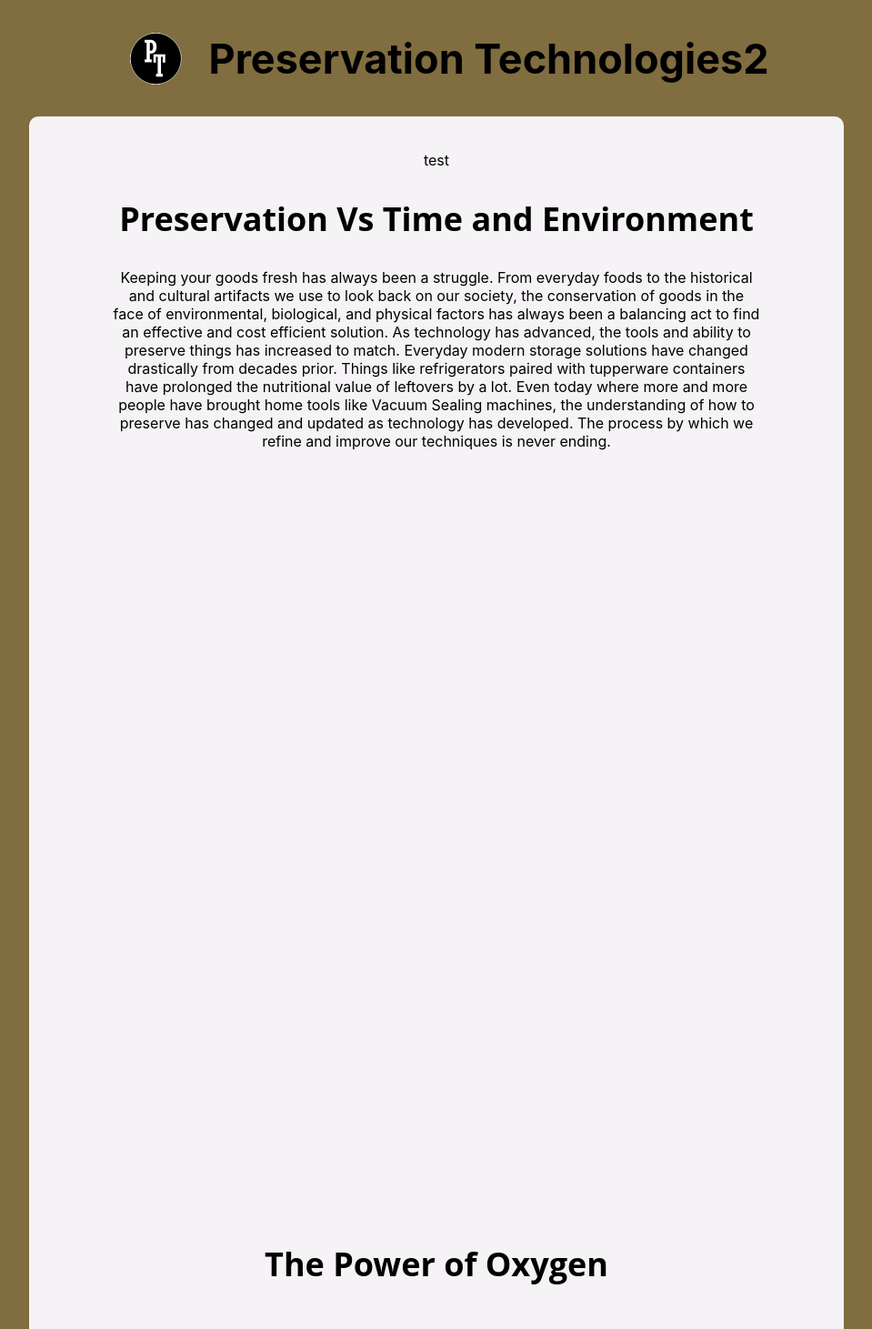
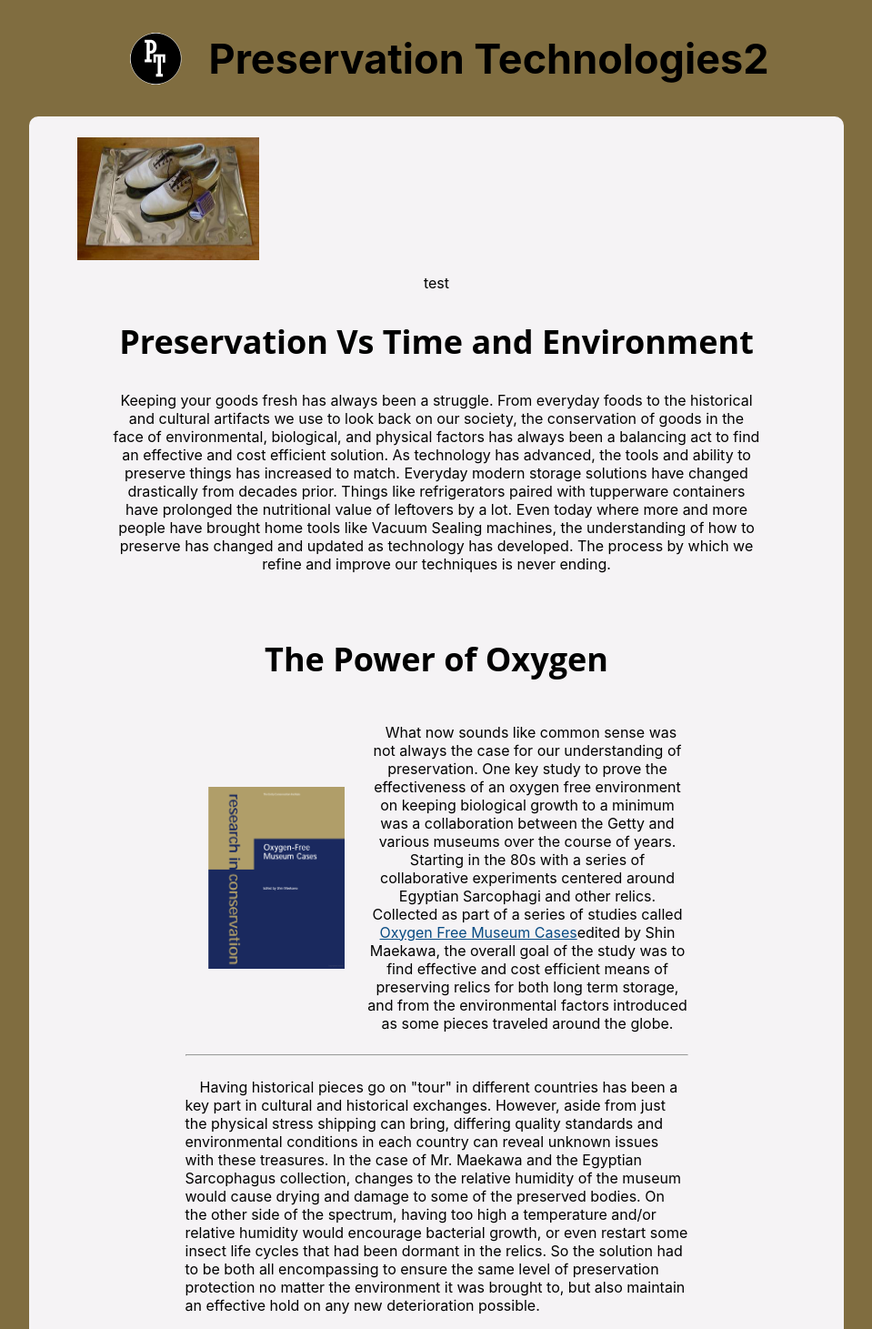
Before and after one commit to TrunkOfUkuleles/preserve-draft, a React (Create React App) app: page / in a window 1280 px wide. Shown: the top 1461 px of the page at 91% size, without its empty margins (160-1119 px from the left). Built offline with nearby package versions, Linux system fonts and the light colour scheme.

Commit message:
Add files via upload

```diff
--- a/src/App.js
+++ b/src/App.js
@@ -22,8 +22,8 @@ function enbiggen(){
   return setPicOpen(!picOpen)
 }
 
-let holder = <></>;
-// let shoepic = <img src="shoesaver.jpg" alt="Shoe Saving combination of moisture absorbing dribox with high barrier zipper bag" id="shoe-pic" width="200px" height="135px" />;
+// let holder = <></>;
+let shoepic = <img src="shoesaver.jpg" alt="Shoe Saving combination of moisture absorbing dribox with high barrier zipper bag" id="shoe-pic" width="200px" height="135px" />;
 
 // function PopOut(el){
 // if (popped==="none"){
@@ -50,7 +50,7 @@ let holder = <></>;
       {/* <div id="Header-Stuffs">Contact Us</div> */}
     </div>
       <div id="Main-Body">
-        <div id="popout" visible={popped} width="500px;" height="500px">{holder}</div>
+        <div id="popout" visible={popped} width="500px;" height="500px">{shoepic}</div>
         <div id="section1" className="section-container">
           <buttion id="testo">test</buttion>
           <div id="section1-title" className="section-title"><h2>Preservation Vs Time and Environment</h2></div>
@@ -61,8 +61,6 @@ let holder = <></>;
           leftovers by a lot. Even today where more and more people have brought home tools like Vacuum Sealing machines, the understanding of how to preserve has
           changed and updated as technology has developed. The process by which we refine and improve our techniques is never ending. </div>
         </div>
-        <div className="vll"></div>
-        <div className="vlr"></div>
         <div id="section2" className="section-container">
           <div id="section2-title" className="section-title"><h2>The Power of Oxygen</h2></div>
           <div id="section2-cont">
--- a/src/index.css
+++ b/src/index.css
@@ -156,13 +156,3 @@ color: #084B83;
 #review-pic{
   margin: 15px auto;
 }
-.vll{
-  border-left:4px soild #084B83;
-  height: 400px;
-  left:10%;
-}
-.vlr{
-  border-left:4px soild #084B83;
-  height: 400px;
-  right:10%;
-}
```
